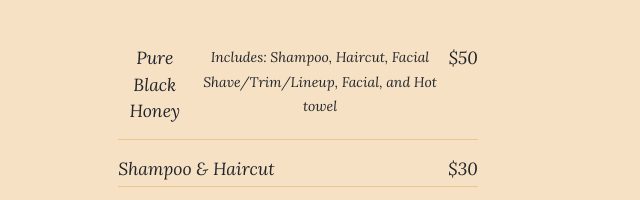
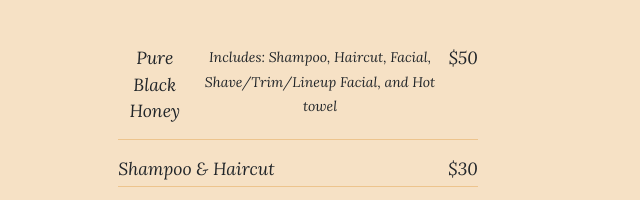
Before and after one commit to CordelliousMaximus/CaseyCountyFBLA, a plain HTML site: page products.html in a window 1280 px wide. Shown: the part 704-904 px from the top of the page, 342-982 px from the left. Drawn offline with nearby package versions, Linux system fonts and the light colour scheme; no server answers.

Commit message:
Update products.html

```diff
--- a/products.html
+++ b/products.html
@@ -69,7 +69,7 @@
                             <ul class="list-unstyled list-cost mb-5 text-left mx-auto">
                                 <li class="list-unstyled-item list-cost-item d-flex">
                                     Pure Black Honey <br>
-                                    <p style="font-size: 14px;">Includes: Shampoo, Haircut, Facial Shave/Trim/Lineup, Facial, and Hot towel </p>
+                                    <p style="font-size: 14px;">Includes: Shampoo, Haircut, Facial, Shave/Trim/Lineup Facial, and Hot towel </p>
                                     <span class="ms-auto">$50</span>
                                 </li>
                                 <li class="list-unstyled-item list-cost-item d-flex">
```
